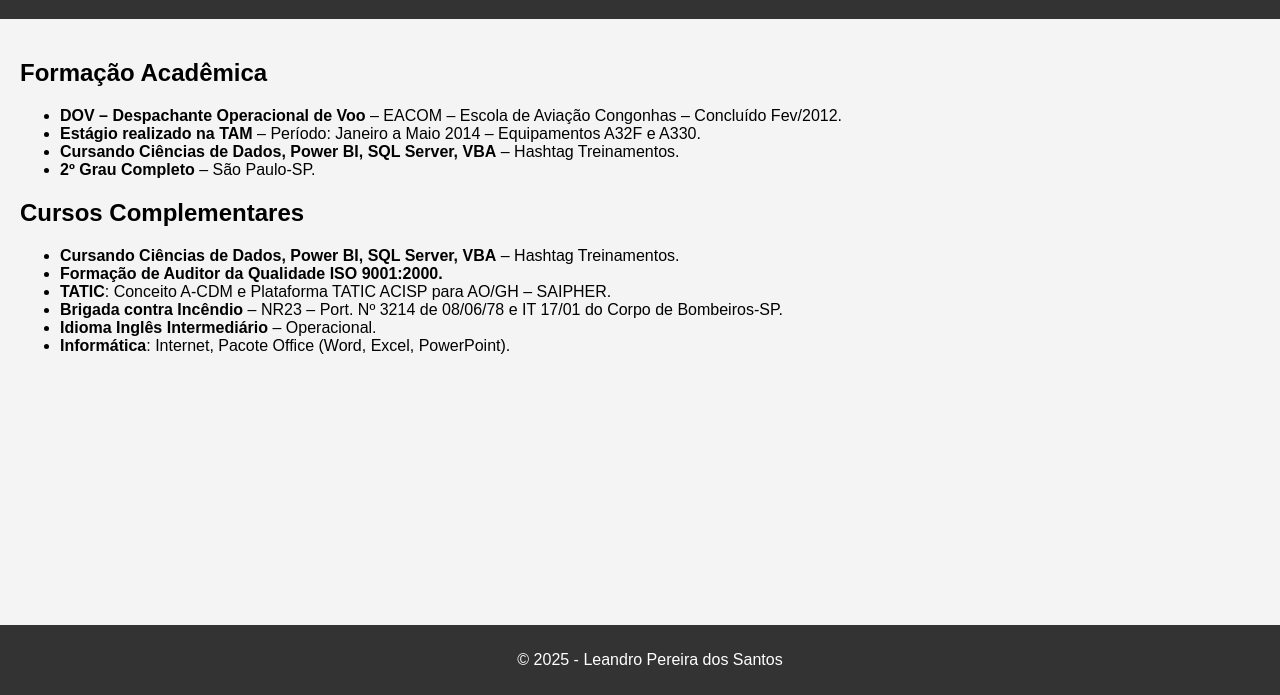
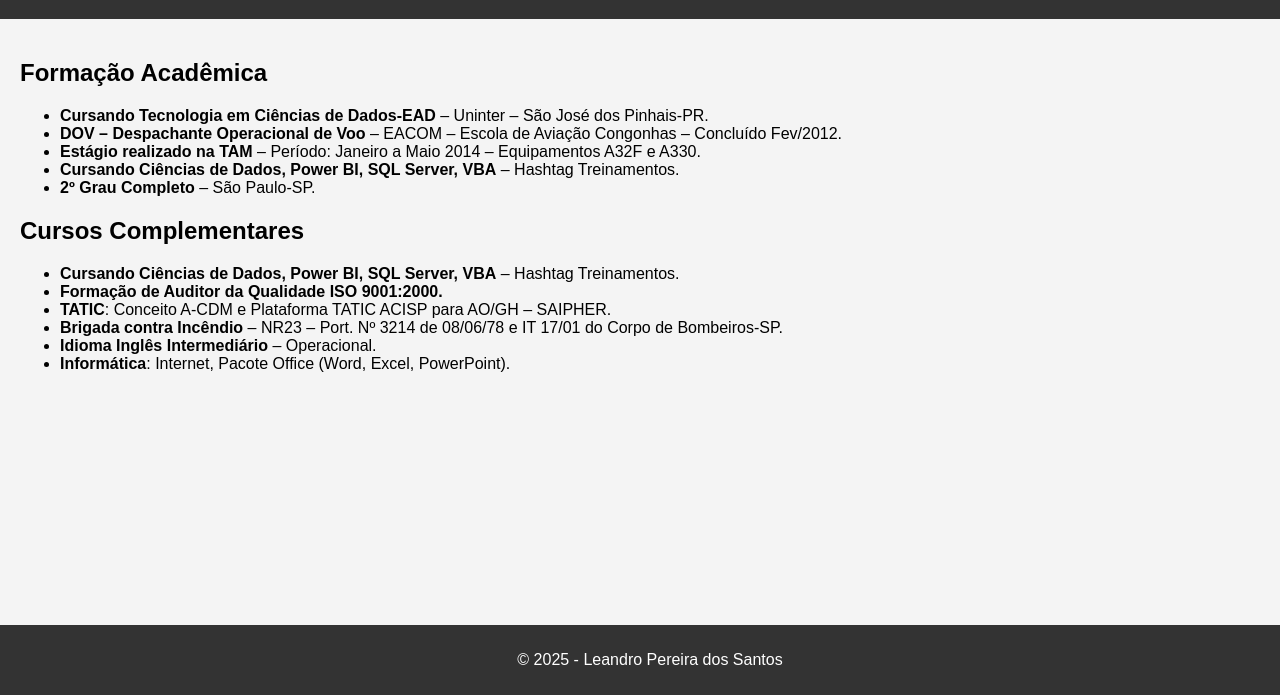
Before and after one commit to lepisan/LeandroPortifolio, a plain HTML site: page formacao.html in a window 1280 px wide. Shown: the part 105-800 px from the top of the page. Drawn offline with Linux system fonts and the light colour scheme.

Commit message:
quarto upload
ajuste no arquivo formacao

```diff
--- a/formacao.html
+++ b/formacao.html
@@ -25,6 +25,7 @@
     <section>
       <h2>Formação Acadêmica</h2>
       <ul>
+        <li><strong>Cursando Tecnologia em Ciências de Dados-EAD</strong> – Uninter – São José dos Pinhais-PR.</li>
         <li><strong>DOV – Despachante Operacional de Voo</strong> – EACOM – Escola de Aviação Congonhas – Concluído Fev/2012.</li>
         <li><strong>Estágio realizado na TAM</strong> – Período: Janeiro a Maio 2014 – Equipamentos A32F e A330.</li>
         <li><strong>Cursando Ciências de Dados, Power BI, SQL Server, VBA</strong> – Hashtag Treinamentos.</li>
```
